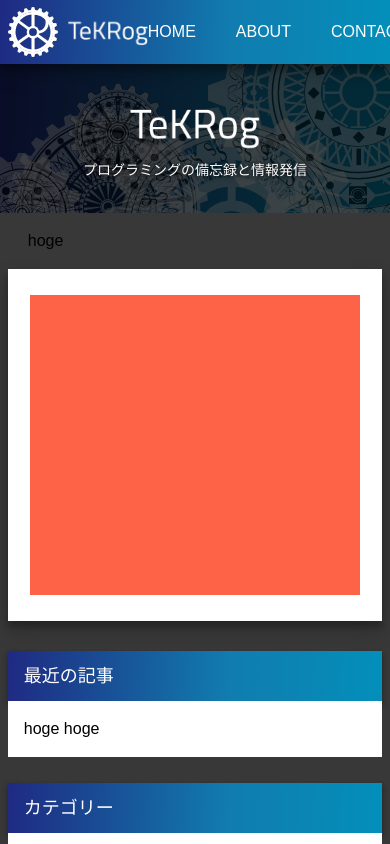
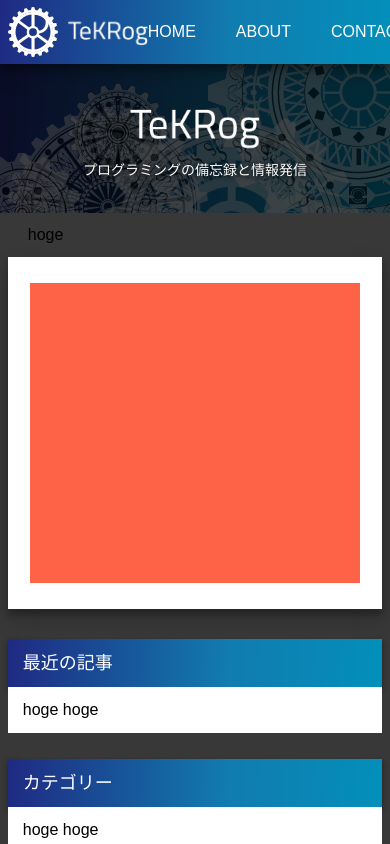
Before and after one commit to Ryoh96/tekrog, a Next.js app: page /test in a window 390 px wide. Shown: the top 844 px of the page. Built offline with nearby package versions, Linux system fonts and the light colour scheme.

Commit message:
Responsive support for sidecontent and breadcrumb

```diff
--- a/src/components/atoms/BlogName.tsx
+++ b/src/components/atoms/BlogName.tsx
@@ -15,9 +15,10 @@ const BlogNameImage = styled(Image)`
 const Container = styled.div<BlogNameProps>`
   margin-inline: auto;
   margin-block-start: 0.2em;
-  width: ${(props) => String(props.small) + 'px'};
-  @media (min-width: 768px) {
-    width: ${(props) => String(props.large) + 'px'};
+  width: ${(props) => String(props.large) + 'px'};
+
+  @media (max-width: ${({ theme }) => theme.breakpoints.sp}) {
+    width: ${(props) => String(props.small) + 'px'};
   }
 `
 
--- a/src/components/atoms/TitleBlock.tsx
+++ b/src/components/atoms/TitleBlock.tsx
@@ -6,6 +6,10 @@ const TitleWrapper = styled.p`
   color: #fff;
   padding: 16px;
   box-shadow: 0 3px 6px rgba(0, 0, 0, 0.16), 0 3px 6px rgba(0, 0, 0, 0.23);
+
+  @media (max-width: ${({ theme }) => theme.breakpoints.sp}) {
+    padding: 15px;
+  }
 `
 
 type TitleBlockProps = {
--- a/src/components/molecules/Breadcrumb.tsx
+++ b/src/components/molecules/Breadcrumb.tsx
@@ -4,6 +4,10 @@ import PageContainer from './../layout/PageContainer'
 
 const BreadcrumbWrapper = styled.div`
   padding: 20px;
+
+  @media (max-width: ${({ theme }) => theme.breakpoints.sp}) {
+    padding: 14px 20px;
+  }
 `
 
 const Breadcrumb = () => {
--- a/src/components/molecules/SideContent.tsx
+++ b/src/components/molecules/SideContent.tsx
@@ -6,6 +6,10 @@ import TitleBlock from '../atoms/TitleBlock'
 const SideContentContainer = styled.div`
   padding: 20px 16px;
   background-color: #fff;
+
+  @media (max-width: ${({ theme }) => theme.breakpoints.sp}) {
+    padding: 15px;
+  }
 `
 
 type SideContentProps = {
```
